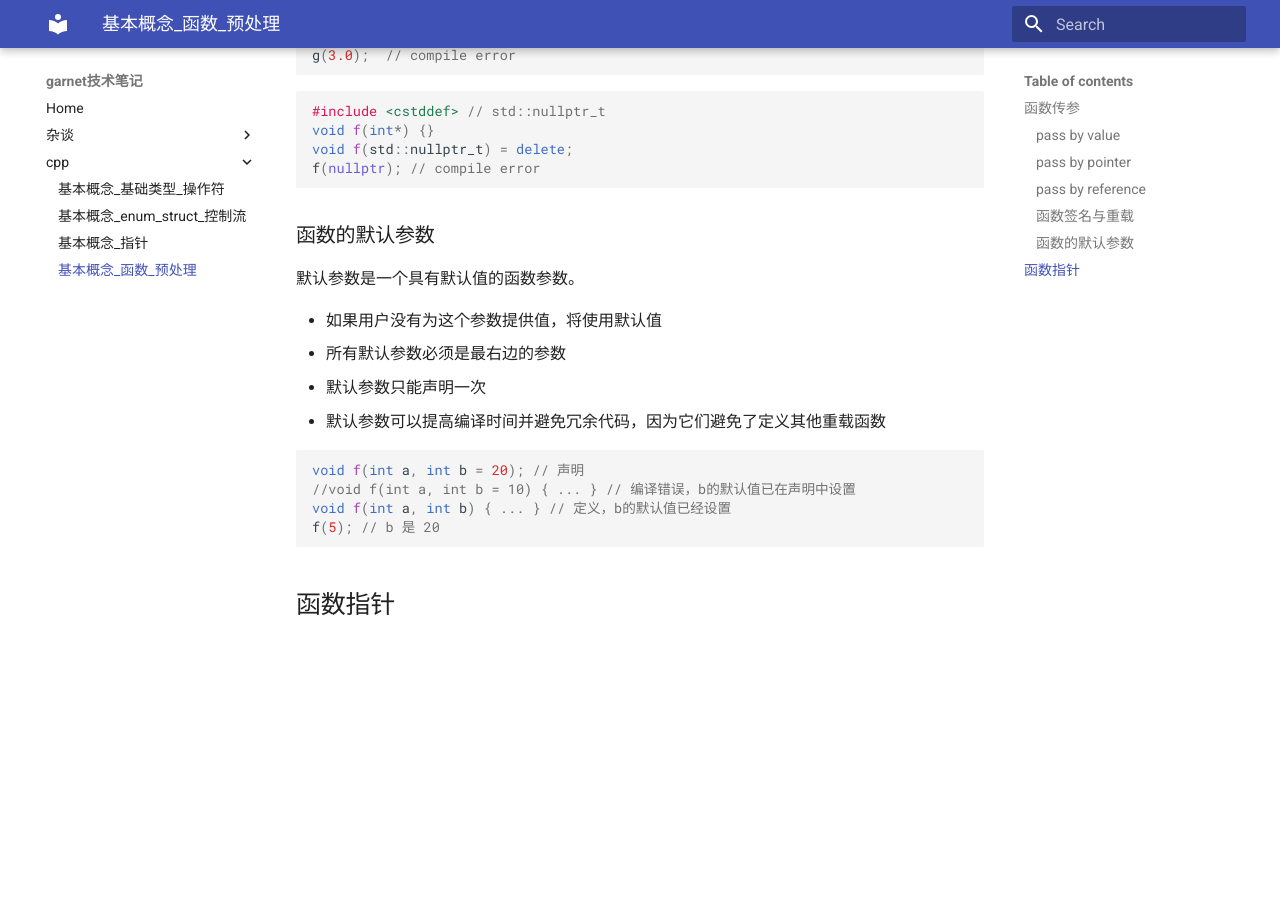
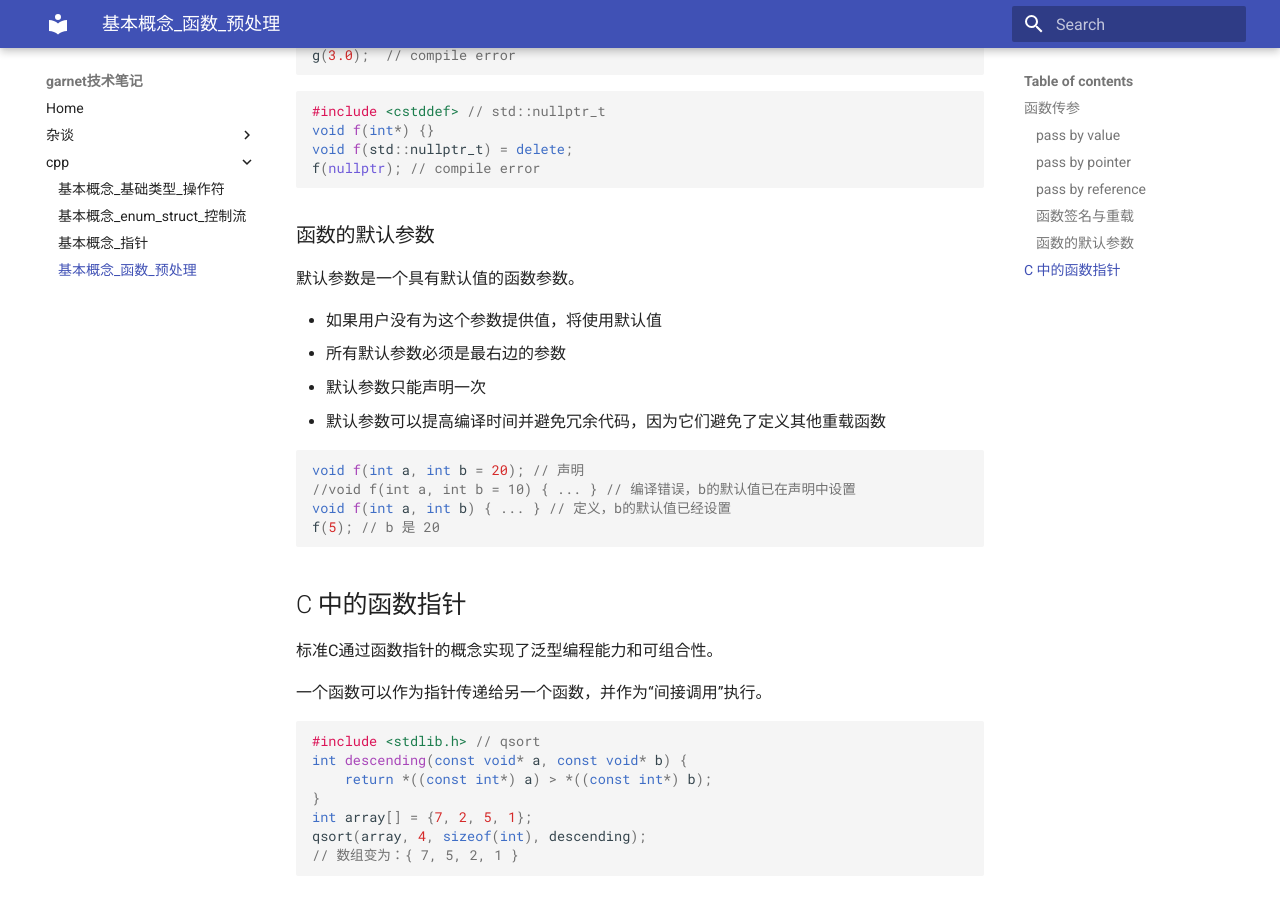
Before and after one commit to ymma98/technotes, an MkDocs documentation site: the page built from docs/cpp/基本概念_函数_预处理.md, in a window 1280 px wide and 900 px high, scrolled down 1918 px. Built offline with MkDocs 1.6.1 and Material for MkDocs 9.7.7, drawn with Linux system fonts in a browser that asks for light colours; before the commit the page ends 2564 px from its top, so only the background shows below that.

Commit message:
docs/cpp/基本概念_函数_预处理.md updated from https://stackedit.cn/

````diff
--- a/docs/cpp/基本概念_函数_预处理.md
+++ b/docs/cpp/基本概念_函数_预处理.md
@@ -125,10 +125,22 @@ void f(int a, int b) { ... } // 定义，b的默认值已经设置
 f(5); // b 是 20
 ```
 
-## 函数指针
+## C 中的函数指针
 
+标准C通过函数指针的概念实现了泛型编程能力和可组合性。
 
+一个函数可以作为指针传递给另一个函数，并作为“间接调用”执行。
+
+```c
+#include <stdlib.h> // qsort
+int descending(const void* a, const void* b) {
+    return *((const int*) a) > *((const int*) b);
+}
+int array[] = {7, 2, 5, 1};
+qsort(array, 4, sizeof(int), descending);
+// 数组变为：{ 7, 5, 2, 1 }
+```
 <!--stackedit_data:
-eyJoaXN0b3J5IjpbLTk3ODQ4NzY4MywtMTg0MTIwMzcyMywxNT
-A3Mjc0NDkyLDE4NTQwNDc2MDFdfQ==
+eyJoaXN0b3J5IjpbLTEwOTgyNTk0MTAsLTE4NDEyMDM3MjMsMT
+UwNzI3NDQ5MiwxODU0MDQ3NjAxXX0=
 -->
````
